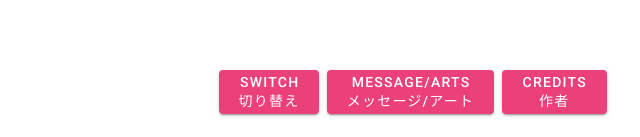
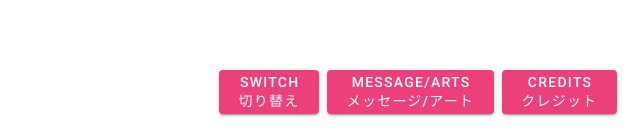
Before and after one commit to sjcl/aqua-birthday-2021, a Vue app: page / in a window 1280 px wide. Shown: the part 660-797 px from the top of the page, without its empty margins (640-1280 px from the left). Built offline with nearby package versions, Linux system fonts and the light colour scheme.

Commit message:
Fix credits in jp

```diff
--- a/src/components/Credits.vue
+++ b/src/components/Credits.vue
@@ -1,7 +1,7 @@
 <template>
   <v-container class="overlay overflow-y-auto">
       <div class="text-center text-h4 my-1">Credits</div>
-      <div class="text-center text-h4 my-1">作者</div>
+      <div class="text-center text-h4 my-1">クレジット</div>
       <div class="text-center text-h5 my-1">Project Organizers</div>
       <span>Waffles, Corneus, Piniko, Rei</span>
       <div class="text-center text-h5 my-1">Message Design</div>
--- a/src/components/Mosaic.vue
+++ b/src/components/Mosaic.vue
@@ -28,7 +28,7 @@
         color="pink lighten-1"
         class="mx-1 white--text"
         large
-      >Credits<br>作者</v-btn>
+      >Credits<br>クレジット</v-btn>
     </div>
 
     <v-overlay :value="showMessages" opacity=".6" class="text-center">
```
